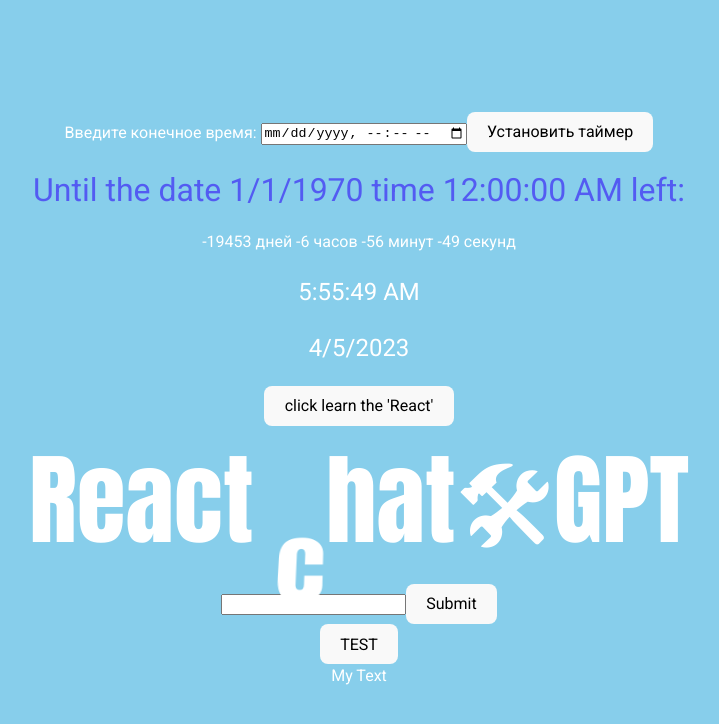
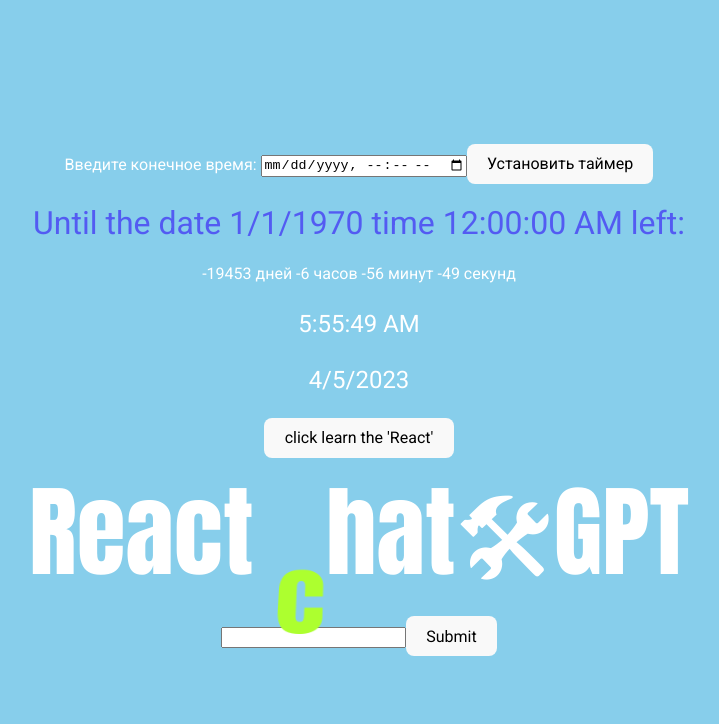
Before and after one commit to SL966/chat_gpt, a React (Create React App) app: page / in a window 1280 px wide. Shown: the top 724 px of the page, without its empty margins (281-1000 px from the left). Built offline with nearby package versions, Linux system fonts and the light colour scheme.

Commit message:
add button React transfer

```diff
--- a/src/App.tsx
+++ b/src/App.tsx
@@ -2,7 +2,7 @@
 import './App.css';
 import Time from "./Time";
 import {ChatGpt} from "./ChatGpt";
-import {ButtonClick} from "./ButtonClick";
+
 
 
 const App: React.FC = () => {
@@ -10,7 +10,6 @@
         <>
             <Time/>
             <ChatGpt/>
-            <ButtonClick/>
         </>
     );
 };
--- a/src/ButtonClick.tsx
+++ b/src/ButtonClick.tsx
@@ -1,13 +1,20 @@
-import {useState} from "react";
+import React, {useState} from "react";
+import reactLogo from "./assets/react.svg";
 
 
 export function ButtonClick () {
-  const [isVisible, setIsVisible] = useState(true);
+  const [isVisible, setIsVisible] = useState(false);
 
   return (
       <div>
-        <button onClick={() => setIsVisible(!isVisible)}>TEST</button>
-        {isVisible && <div>My Text</div>}
+          <div>
+              <button onClick={() => setIsVisible(!isVisible)}> click learn the 'React' </button>
+              {isVisible && <div>
+                  <a href="https://reactjs.org" >
+                      <img src={reactLogo} className="logo react" alt="React logo"/>
+                  </a>
+              </div>}
+          </div>
       </div>
   );
 }
--- a/src/ChatGpt.tsx
+++ b/src/ChatGpt.tsx
@@ -1,7 +1,7 @@
-import React, {useState} from 'react';
+import React from 'react';
 import {ChatCompletionRequestMessageRoleEnum, Configuration, OpenAIApi} from 'openai';
-import reactLogo from "./assets/react.svg";
-import MyComponent from "./TextGpt";
+import {ButtonClick} from "./ButtonClick";
+import TextGpt from "./TextGpt";
 
 export const ChatGpt: React.FC = () => {
   const [prompt, setPrompt] = React.useState<string | undefined>('');
@@ -9,7 +9,6 @@
   const configuration = new Configuration({
     apiKey: 'MY_OPENAI_KEY',
   });
-  const [isVisible, setIsVisible] = useState(false);
 
   const myOpenAi = new OpenAIApi(configuration);
   const chatGptMessages = [
@@ -31,17 +30,11 @@
   return (
       <>
         <div>
-          <div>
-            <button onClick={() => setIsVisible(!isVisible)}> click learn the 'React' </button>
-            {isVisible && <div>
-              <a href="https://reactjs.org" >
-                <img src={reactLogo} className="logo react" alt="React logo"/>
-              </a>
-            </div>}
-          </div>
-
+          <ButtonClick/>
         </div>
-        <h1><MyComponent/></h1>
+        <h1>
+          <TextGpt/>
+        </h1>
         <form onSubmit={getOpenAIResponse}>
           <input
               id="chat-input"
@@ -49,6 +42,7 @@
               value={prompt}
               onChange={e => setPrompt(e.target.value)}
           />
+
           <button type="submit">Submit</button>
         </form>
         {/* If there's no response then don't show the element,
--- a/src/TextGpt.css
+++ b/src/TextGpt.css
@@ -187,6 +187,7 @@
 .word span:nth-child(7).active {
   animation: falling 2s ease-out;
   transform-origin: bottom center;
+  color: greenyellow;
 }
 
 @keyframes falling {
@@ -249,6 +250,7 @@
 .word span:nth-child(9).active {
   animation: falling 2s ease-out;
   transform-origin: bottom center;
+  color: deeppink;
 }
 
 @keyframes falling {
--- a/src/TextGpt.tsx
+++ b/src/TextGpt.tsx
@@ -1,7 +1,7 @@
 import React, {useState, useEffect} from 'react';
 import './TextGpt.css'
 
-const MyComponent = () => {
+const TextGpt = () => {
   const [spans, setSpans] = useState<NodeListOf<HTMLSpanElement> | null>(null);
 
   useEffect(() => {
@@ -50,4 +50,4 @@
 
 };
 
-export default MyComponent;
+export default TextGpt;
```
